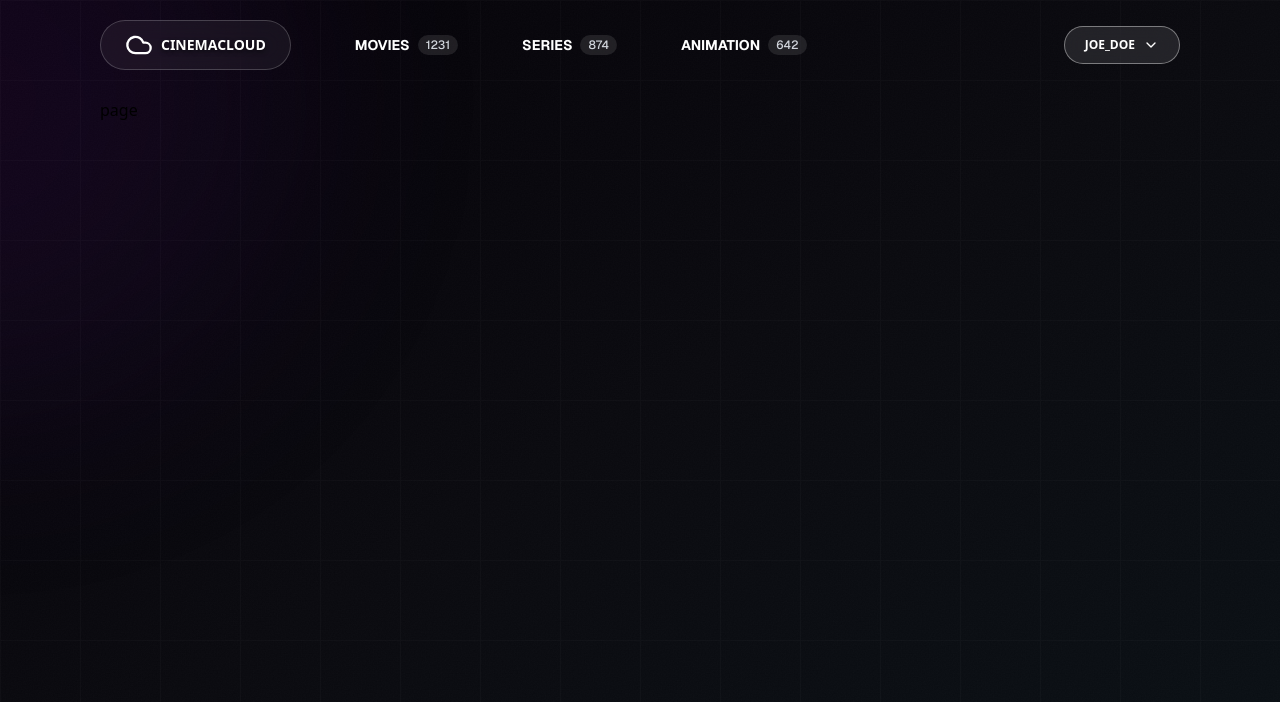
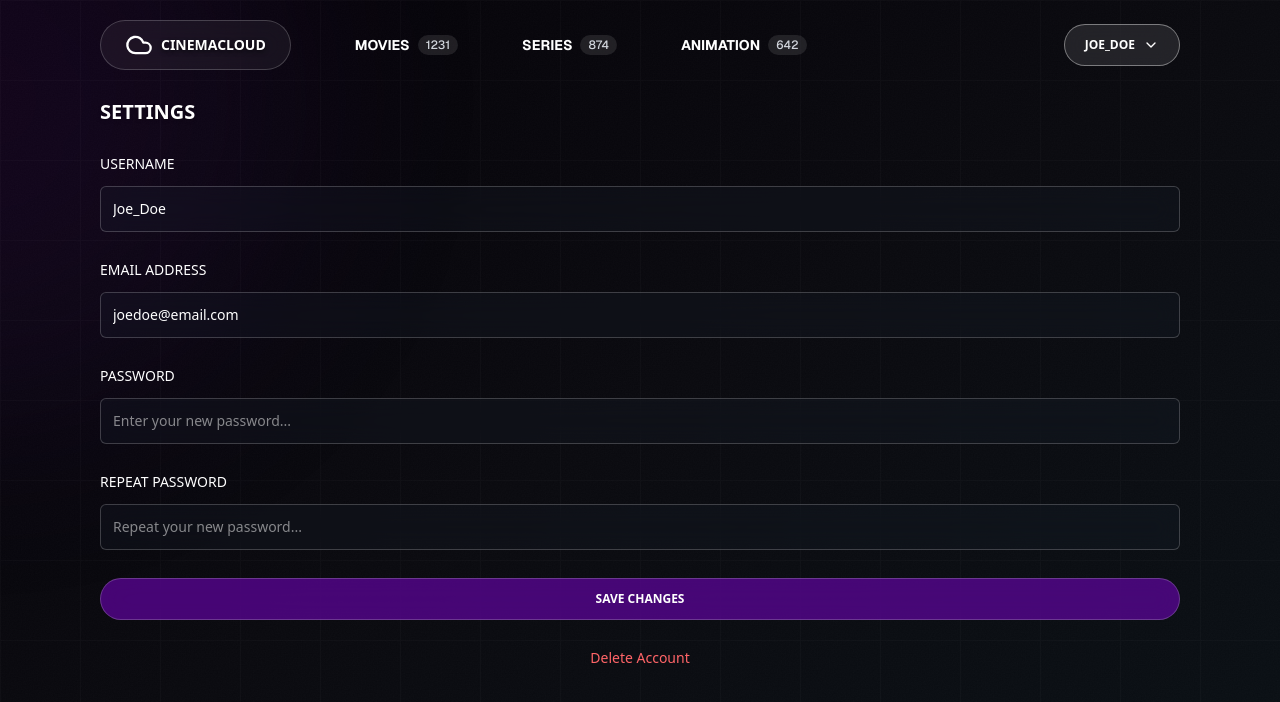
Before and after one commit to Kerliula/cinemacloud, a Next.js app: page /user/settings in a window 1280 px wide. Shown: the top 702 px of the page. Built offline with nearby package versions, Linux system fonts and the light colour scheme.

Commit message:
feat: add settings page layout and initial design

```diff
--- a/app/(pages)/user/settings/page.tsx
+++ b/app/(pages)/user/settings/page.tsx
@@ -1,5 +1,67 @@
+"use client";
+
+import { Input, Button } from "@/components/ui/";
+import { useState } from "react";
+
 const SettingsPage = () => {
-  return <div>page</div>;
+  const [username, setUsername] = useState("Joe_Doe");
+  const [email, setEmail] = useState("joedoe@email.com");
+  const [password, setPassword] = useState("");
+  const [passwordConfirm, setPasswordConfirm] = useState("");
+
+  const handleDeleteAccount = () => {
+    const confirmed = window.confirm(
+      "Are you sure you want to delete your account? This action cannot be undone."
+    );
+
+    if (confirmed) {
+      // TODO: Implement account deletion logic
+      console.log("Account deletion confirmed");
+    }
+  };
+
+  return (
+    <>
+      <h1 className="section-intro-text">Settings</h1>
+      <Input
+        label="Username"
+        type="text"
+        placeholder="Enter your username..."
+        value={username}
+        onChange={(e) => setUsername(e.target.value)}
+      />
+      <Input
+        label="Email address"
+        type="text"
+        placeholder="Enter your email address..."
+        value={email}
+        onChange={(e) => setEmail(e.target.value)}
+      />
+      <Input
+        label="Password"
+        type="password"
+        placeholder="Enter your new password..."
+        value={password}
+        onChange={(e) => setPassword(e.target.value)}
+      />
+      <Input
+        label="Repeat Password"
+        type="password"
+        placeholder="Repeat your new password..."
+        value={passwordConfirm}
+        onChange={(e) => setPasswordConfirm(e.target.value)}
+      />
+      <Button className="w-full" size="sm">
+        Save Changes
+      </Button>
+      <button
+        onClick={handleDeleteAccount}
+        className="cursor-pointer text-sm text-red-400 transition-colors hover:text-red-500"
+      >
+        Delete Account
+      </button>
+    </>
+  );
 };
 
 export default SettingsPage;
--- a/components/ui/Button.tsx
+++ b/components/ui/Button.tsx
@@ -17,7 +17,7 @@ const Button = ({
   );
 
   const sizeStyles = {
-    sm: cn("text-xs px-4 py-2.5 xs:py-2 sm:px-5 sm:py-2.5"),
+    sm: cn("text-xs px-4 py-3 sm:px-5"),
     md: cn(
       "text-sm px-5 py-2 xs:py-2 sm:px-8 sm:py-2 sm:text-sm",
       "md:px-10 md:py-4 lg:px-12 lg:py-4 lg:text-md xl:px-16 xl:py-4"
--- a/components/ui/Input.tsx
+++ b/components/ui/Input.tsx
@@ -45,7 +45,10 @@ const Input = forwardRef<HTMLInputElement, InputPropsExtended>(
     return (
       <div className="gap-vertical-sm flex flex-col text-sm">
         {showLabel && (
-          <label htmlFor={inputId} className="text-primary/80">
+          <label
+            htmlFor={inputId}
+            className="text-primary font-medium uppercase"
+          >
             {label}
           </label>
         )}
--- a/styles/global.css
+++ b/styles/global.css
@@ -248,16 +248,7 @@ body {
 }
 
 .section-intro-text {
-  @apply font-semibold text-white uppercase text-shadow-md;
-
-  /* Mobile-first approach with smoother scaling */
-  @apply text-sm;
-
-  /* Small tablets */
-  @apply sm:text-base;
-
-  /* Tablets */
-  @apply md:text-lg;
+  @apply text-lg font-semibold text-white uppercase text-shadow-md;
 
   /* Small laptops */
   @apply lg:text-xl;
@@ -296,7 +287,7 @@ body {
 }
 
 .hover-scale {
-  @apply transition-transform duration-300 hover:scale-105;
+  @apply transition-transform duration-300 hover:scale-102;
 }
 
 .transition-base {
```
